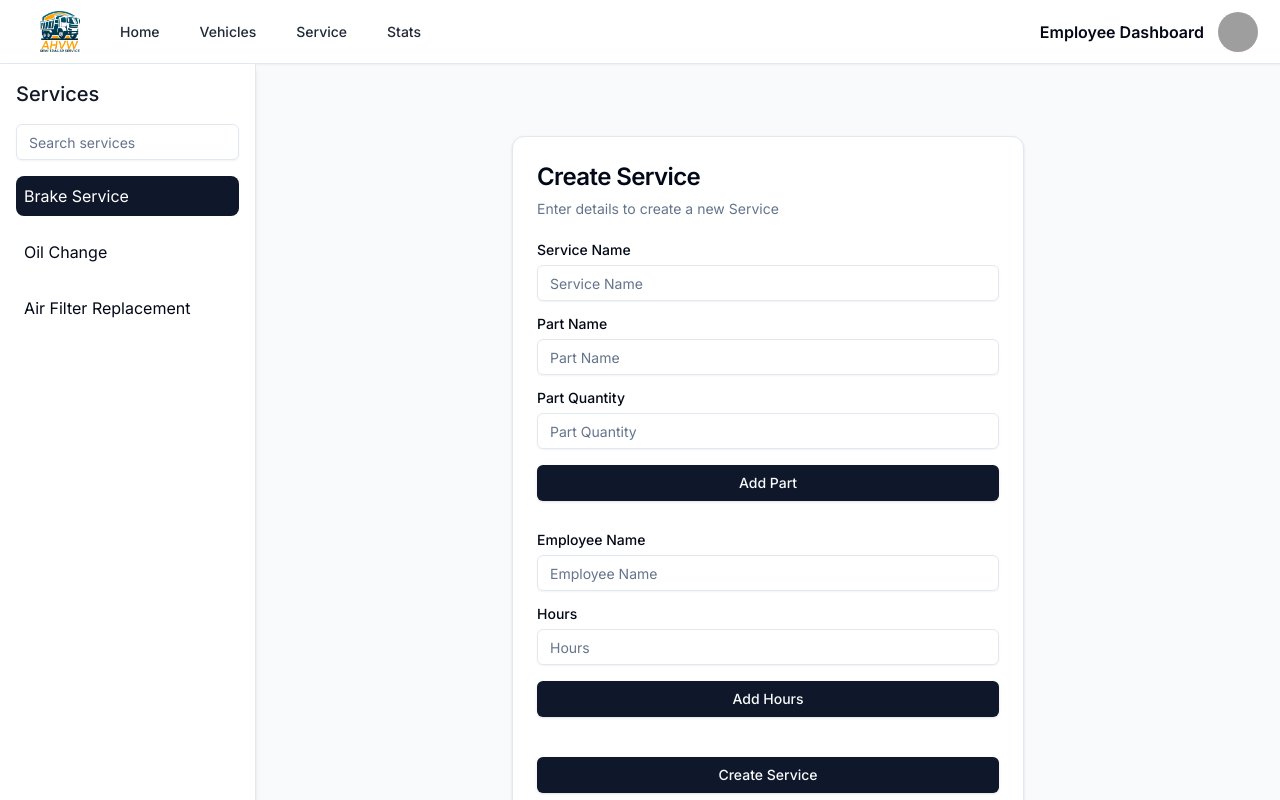
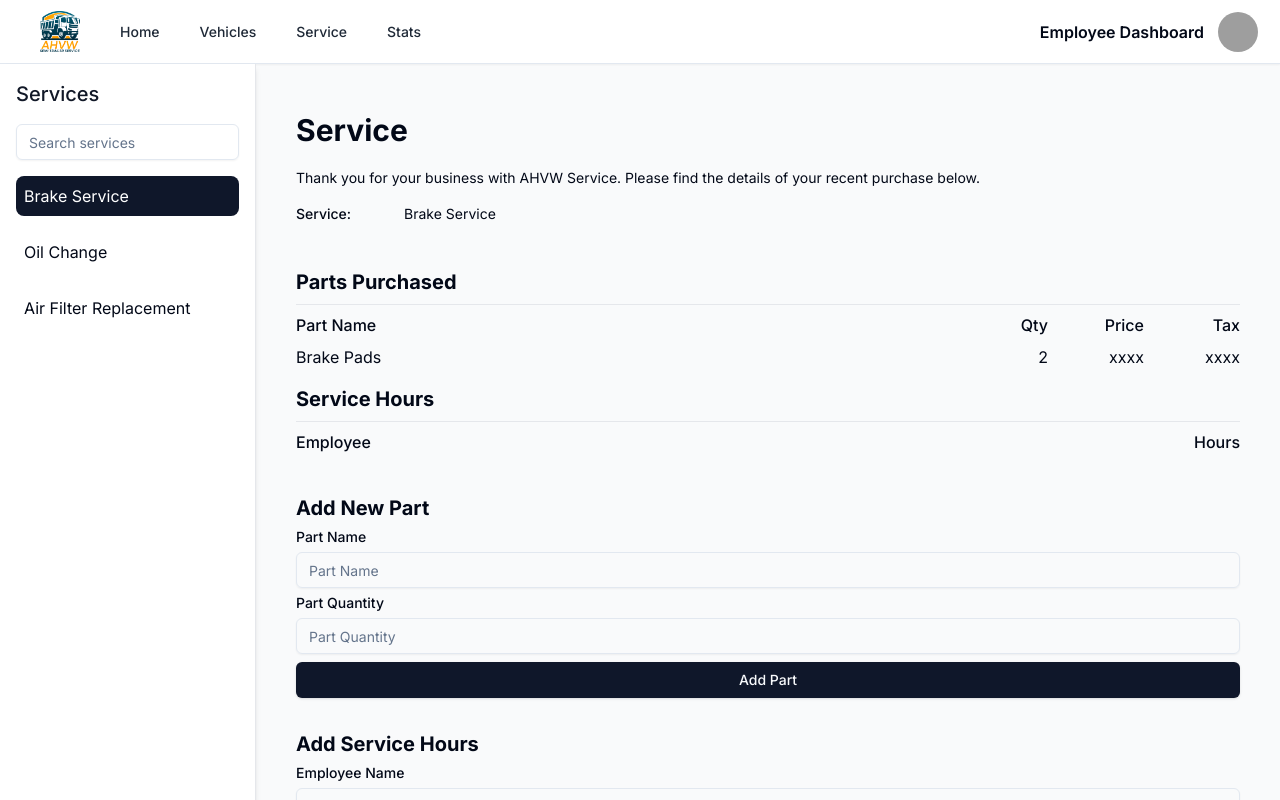
Before and after one commit to hanzala267/ahvw-admindashboard-frontend, a Next.js app: page /Employee/Service in a window 1280 px wide. Both pictures are taken after a click on the item "Brake Service". Shown: the top 800 px of the page. Built offline with nearby package versions, Linux system fonts and the light colour scheme; grey boxes are pictures that could not be loaded.

Commit message:
Employee Service Page Changes second revision

```diff
--- a/src/app/Employee/Service/page.jsx
+++ b/src/app/Employee/Service/page.jsx
@@ -31,10 +31,13 @@ const Page = () => {
         </div>
         <main className="flex-1 p-6 bg-gray-50 space-y-6">
           {selectedService ? (
-            <ServiceInvoice service={selectedService} />
+            <ServiceInvoice
+              service={selectedService}
+              setSelectedService={setSelectedService}
+            />
           ) : (
             <div className="text-center text-gray-500">
-              Select a service to view the invoice
+              Select a service to view and update
             </div>
           )}
         </main>
--- a/src/app/Employee/components/ServiceInvoice.jsx
+++ b/src/app/Employee/components/ServiceInvoice.jsx
@@ -13,14 +13,36 @@ import {
 } from "@/components/ui/card";
 import { Label } from "@/components/ui/label";
 
-const ServiceInvoice = ({ service }) => {
+const ServiceInvoice = ({ service, setSelectedService }) => {
   const { name, parts, hours } = service;
+  const [newPartName, setNewPartName] = useState("");
+  const [newPartQty, setNewPartQty] = useState("");
+  const [employeeName, setEmployeeName] = useState("");
+  const [serviceHours, setServiceHours] = useState("");
 
-  // Calculate subtotal, totalTax, and totalHours
-  const subtotal = parts.reduce((acc, part) => acc + part.price * part.qty, 0);
-  const totalTax = parts.reduce((acc, part) => acc + part.tax, 0);
-  const totalHours = hours.reduce((acc, hour) => acc + hour.hours, 0);
-  const total = subtotal + totalTax;
+  const handleAddPart = () => {
+    const newPart = {
+      name: newPartName,
+      qty: Number(newPartQty),
+      price: 0, // Placeholder, should be fetched from the database
+      tax: 0, // Placeholder, should be fetched from the database
+    };
+    const updatedParts = [...parts, newPart];
+    setSelectedService({ ...service, parts: updatedParts });
+    setNewPartName("");
+    setNewPartQty("");
+  };
+
+  const handleAddHours = () => {
+    const newHours = {
+      employeeName: employeeName,
+      hours: Number(serviceHours),
+    };
+    const updatedHours = [...hours, newHours];
+    setSelectedService({ ...service, hours: updatedHours });
+    setEmployeeName("");
+    setServiceHours("");
+  };
 
   return (
     <section className="grid md:grid-cols-1 gap-6 lg:gap-12 items-start max-w-6xl px-4 mx-auto py-6">
@@ -29,8 +51,7 @@ const ServiceInvoice = ({ service }) => {
           <h1 className="font-bold text-3xl">Service</h1>
           <div className="grid gap-2 text-sm leading-loose">
             <p>
-              Thank you for your business with AHVW Service. Please find the
-              details of your recent purchase below.
+              Thank you for your business with AHVW Service. Please find the details of your recent purchase below.
             </p>
             <div className="grid grid-cols-[100px_1fr] gap-2">
               <span className="font-medium">Service:</span>
@@ -49,14 +70,11 @@ const ServiceInvoice = ({ service }) => {
                 <span className="font-medium text-right">Tax</span>
               </div>
               {parts.map((part, index) => (
-                <div
-                  key={index}
-                  className="grid grid-cols-[1fr_80px_80px_80px] items-center gap-4"
-                >
+                <div key={index} className="grid grid-cols-[1fr_80px_80px_80px] items-center gap-4">
                   <span>{part.name}</span>
                   <span className="text-right">{part.qty}</span>
-                  <span className="text-right">{part.price.toFixed(2)}</span>
-                  <span className="text-right">{part.tax.toFixed(2)}</span>
+                  <span className="text-right">xxxx</span>
+                  <span className="text-right">xxxx</span>
                 </div>
               ))}
             </div>
@@ -69,118 +87,43 @@ const ServiceInvoice = ({ service }) => {
                 <span className="font-medium text-right">Hours</span>
               </div>
               {hours.map((hour, index) => (
-                <div
-                  key={index}
-                  className="grid grid-cols-[1fr_80px] items-center gap-4"
-                >
+                <div key={index} className="grid grid-cols-[1fr_80px] items-center gap-4">
                   <span>{hour.employeeName}</span>
                   <span className="text-right">{hour.hours}</span>
                 </div>
               ))}
             </div>
           </div>
-          <div className="grid gap-2 border-t border-gray-200 pt-2 dark:border-gray-800">
-            <div className="grid grid-cols-[1fr_80px_80px_80px] items-center gap-4">
-              <span className="font-medium">Subtotal</span>
-              <span />
-              <span className="text-right">{subtotal.toFixed(2)}</span>
-              <span className="text-right">{totalTax.toFixed(2)}</span>
         </div>
-            <div className="grid grid-cols-[1fr_80px_80px_80px] items-center gap-4">
-              <span className="font-medium">Total</span>
-              <span />
-              <span className="text-right font-bold text-lg">
-                {total.toFixed(2)}
-              </span>
-              <span />
-            </div>
-          </div>
-        </div>
-      </div>
-      <Button className="w-full" size="lg">
-        Send Invoice
-      </Button>
-    </section>
-  );
-};
-
-const CreateInvoiceForm = ({ onAddPart, onAddHours, onSubmit }) => {
-  const [serviceName, setServiceName] = useState("");
-  const [partName, setPartName] = useState("");
-  const [partQty, setPartQty] = useState("");
-  const [employeeName, setEmployeeName] = useState("");
-  const [hours, setHours] = useState("");
-
-  const handleAddPart = (e) => {
-    e.preventDefault();
-    const newPart = {
-      name: partName,
-      qty: Number(partQty),
-      price: 0, // Placeholder, to be fetched from the database
-      tax: 0, // Placeholder, to be fetched from the database
-    };
-    onAddPart(newPart);
-    setPartName("");
-    setPartQty("");
-  };
-
-  const handleAddHours = (e) => {
-    e.preventDefault();
-    const newHours = {
-      employeeName: employeeName,
-      hours: Number(hours),
-    };
-    onAddHours(newHours);
-    setEmployeeName("");
-    setHours("");
-  };
-
-  const handleSubmit = (e) => {
-    e.preventDefault();
-    onSubmit(serviceName);
-    setServiceName("");
-  };
-
-  return (
-    <Card className="w-full max-w-lg mx-auto mt-8">
-      <CardHeader>
-        <CardTitle className="text-2xl">Create Service</CardTitle>
-        <CardDescription>Enter details to create a new Service</CardDescription>
-      </CardHeader>
-      <CardContent className="grid gap-4">
+        <div className="grid gap-4">
           <div className="grid gap-2">
-          <Label htmlFor="service-name">Service Name</Label>
+            <h2 className="font-bold text-xl">Add New Part</h2>
+            <div className="grid gap-2">
+              <Label htmlFor="new-part-name">Part Name</Label>
               <Input
-            id="service-name"
+                id="new-part-name"
                 type="text"
-            value={serviceName}
-            onChange={(e) => setServiceName(e.target.value)}
-            placeholder="Service Name"
-          />
-        </div>
-        <div className="grid gap-2">
-          <Label htmlFor="part-name">Part Name</Label>
-          <Input
-            id="part-name"
-            type="text"
-            value={partName}
-            onChange={(e) => setPartName(e.target.value)}
+                value={newPartName}
+                onChange={(e) => setNewPartName(e.target.value)}
                 placeholder="Part Name"
               />
             </div>
             <div className="grid gap-2">
-          <Label htmlFor="part-qty">Part Quantity</Label>
+              <Label htmlFor="new-part-qty">Part Quantity</Label>
               <Input
-            id="part-qty"
+                id="new-part-qty"
                 type="number"
-            value={partQty}
-            onChange={(e) => setPartQty(e.target.value)}
+                value={newPartQty}
+                onChange={(e) => setNewPartQty(e.target.value)}
                 placeholder="Part Quantity"
               />
             </div>
             <Button className="w-full mb-4" onClick={handleAddPart}>
               Add Part
             </Button>
+          </div>
+          <div className="grid gap-2">
+            <h2 className="font-bold text-xl">Add Service Hours</h2>
             <div className="grid gap-2">
               <Label htmlFor="employee-name">Employee Name</Label>
               <Input
@@ -192,64 +135,23 @@ const CreateInvoiceForm = ({ onAddPart, onAddHours, onSubmit }) => {
               />
             </div>
             <div className="grid gap-2">
-          <Label htmlFor="hours">Hours</Label>
+              <Label htmlFor="service-hours">Hours</Label>
               <Input
-            id="hours"
+                id="service-hours"
                 type="number"
-            value={hours}
-            onChange={(e) => setHours(e.target.value)}
+                value={serviceHours}
+                onChange={(e) => setServiceHours(e.target.value)}
                 placeholder="Hours"
               />
             </div>
             <Button className="w-full mb-4" onClick={handleAddHours}>
               Add Hours
             </Button>
-      </CardContent>
-      <CardFooter className="flex gap-4">
-        <Button className="w-full" onClick={handleSubmit}>
-          Create Service
-        </Button>
-      </CardFooter>
-    </Card>
+          </div>
+        </div>
+      </div>
+    </section>
   );
 };
 
-const App = () => {
-  const [invoices, setInvoices] = useState([]);
-  const [currentParts, setCurrentParts] = useState([]);
-  const [currentHours, setCurrentHours] = useState([]);
-
-  const handleAddPart = (part) => {
-    setCurrentParts([...currentParts, part]);
-  };
-
-  const handleAddHours = (hours) => {
-    setCurrentHours([...currentHours, hours]);
-  };
-
-  const handleCreateInvoice = (serviceName) => {
-    const newInvoice = {
-      name: serviceName,
-      parts: currentParts,
-      hours: currentHours,
-    };
-    setInvoices([...invoices, newInvoice]);
-    setCurrentParts([]);
-    setCurrentHours([]);
-  };
-
-  return (
-    <div className="p-4">
-      {invoices.map((invoice, index) => (
-        <ServiceInvoice key={index} service={invoice} />
-      ))}
-      <CreateInvoiceForm
-        onAddPart={handleAddPart}
-        onAddHours={handleAddHours}
-        onSubmit={handleCreateInvoice}
-      />
-    </div>
-  );
-};
-
-export default App;
+export default ServiceInvoice;
--- a/src/app/Employee/components/ServiceSidebar.jsx
+++ b/src/app/Employee/components/ServiceSidebar.jsx
@@ -1,9 +1,6 @@
 "use client";
 import { useState } from "react";
-import Navbar from "@/app/Employee/components/Navbar";
-import ServiceInvoice from "@/app/Employee/components/ServiceInvoice";
 import { Input } from "@/components/ui/input";
-import { Button } from "@/components/ui/button";
 
 // Dummy data for services
 const services = [
@@ -11,16 +8,19 @@ const services = [
     id: "1",
     name: "Brake Service",
     parts: [{ name: "Brake Pads", qty: 2, price: 49.99, tax: 7.0 }],
+    hours: []
   },
   {
     id: "2",
     name: "Oil Change",
     parts: [{ name: "Oil Filter", qty: 1, price: 24.99, tax: 1.75 }],
+    hours: []
   },
   {
     id: "3",
     name: "Air Filter Replacement",
     parts: [{ name: "Air Filter", qty: 1, price: 19.99, tax: 0.0 }],
+    hours: []
   },
   // Add more services as needed
 ];
```
Also changed, not shown: src/app/Admin/components/Navbar.jsx (+6 -6 lines). Lines whose indentation alone changed are shown as unchanged.
